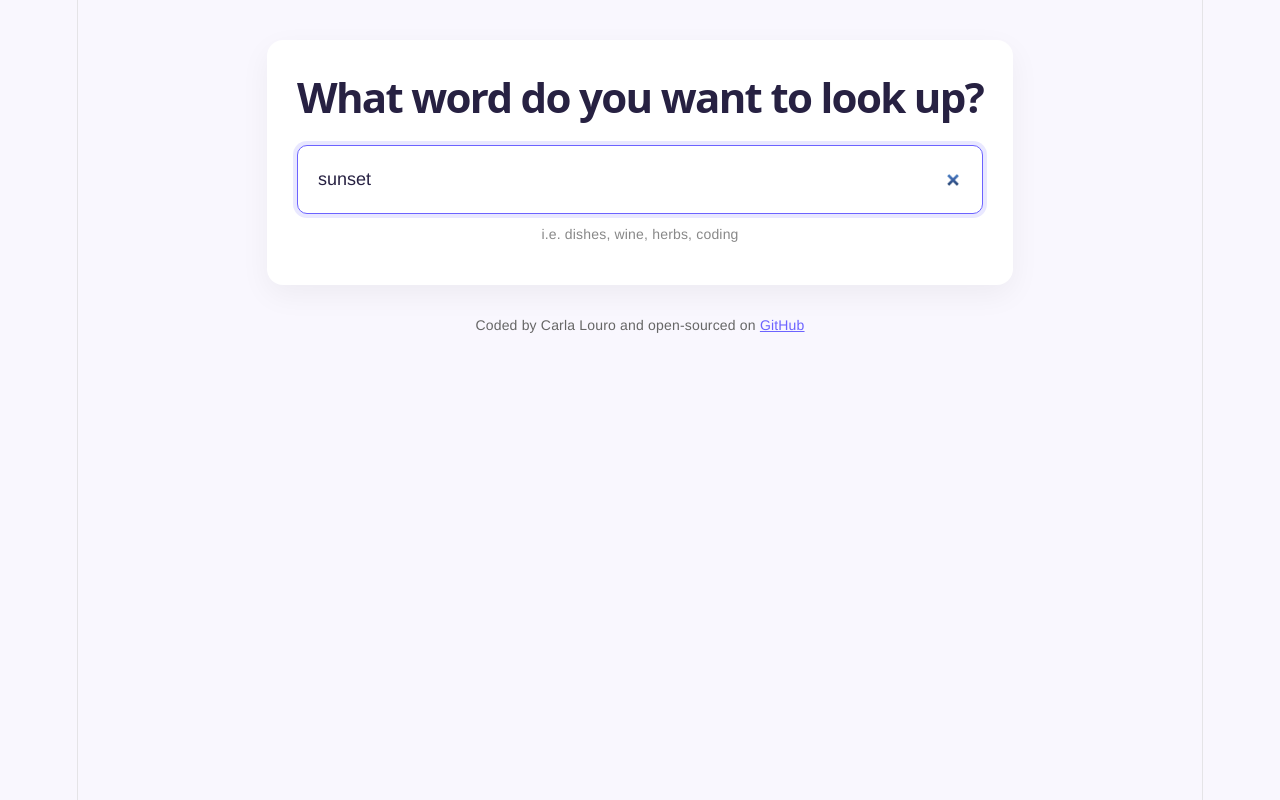
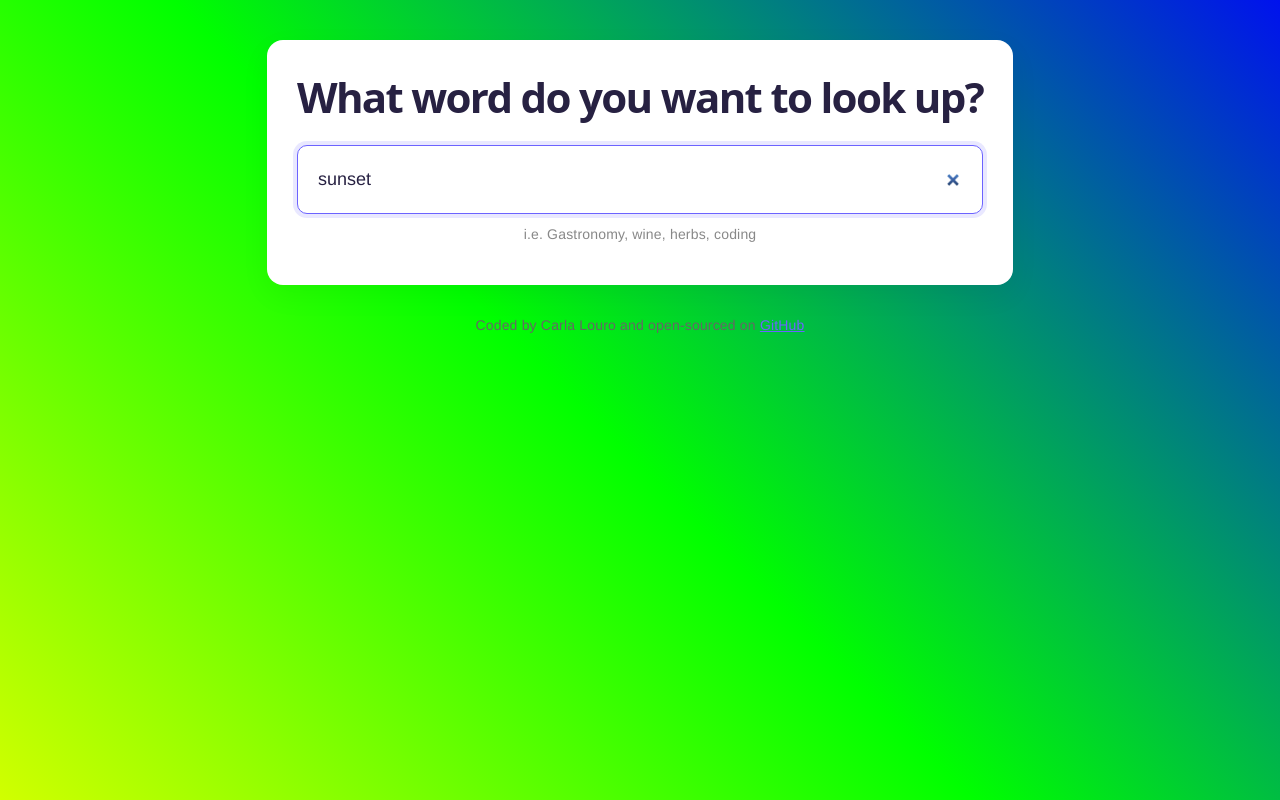
Before and after one commit to CL3372/Dictionary-Project, a React (Vite) app in the folder folder/: page / in a window 1280 px wide. Built offline with nearby package versions, Linux system fonts and the light colour scheme; no server answers.

Commit message:
Add floating rainbow gradient background animation

```diff
--- a/folder/src/App.css
+++ b/folder/src/App.css
@@ -2,6 +2,44 @@
   max-width: 960px;
   margin: 0 auto;
   padding: 40px 20px;
+  position: relative;
+  z-index: 1;
+}
+
+.App::before {
+  content: '';
+  position: fixed;
+  top: 0;
+  left: 0;
+  right: 0;
+  bottom: 0;
+  background: linear-gradient(
+    45deg,
+    #ff0000,
+    #ff7f00,
+    #ffff00,
+    #00ff00,
+    #0000ff,
+    #4b0082,
+    #9400d3,
+    #ff0000
+  );
+  background-size: 400% 400%;
+  animation: rainbowShift 8s ease infinite;
+  z-index: -1;
+  pointer-events: none;
+}
+
+@keyframes rainbowShift {
+  0% {
+    background-position: 0% 50%;
+  }
+  50% {
+    background-position: 100% 50%;
+  }
+  100% {
+    background-position: 0% 50%;
+  }
 }
 
 .App-footer {
--- a/folder/src/components/Dictionary.jsx
+++ b/folder/src/components/Dictionary.jsx
@@ -43,7 +43,7 @@ export default function Dictionary(props) {
             defaultValue={props.defaultKeyword}
             autoFocus={true}
           />
-          <p className="Hint">i.e. dishes, wine, herbs, coding</p>
+          <p className="Hint">i.e. Gastronomy, wine, herbs, coding</p>
         </form>
         <Results results={results} />
       </section>
--- a/folder/src/components/Phonetics.jsx
+++ b/folder/src/components/Phonetics.jsx
@@ -7,7 +7,7 @@ export default function Phonetics(props) {
       {props.phonetic.audio && (
         <audio controls>
           <source src={props.phonetic.audio} type="audio/mpeg" />
-          Your browser does not support the audio element.
+
         </audio>
       )}
     </div>
```
